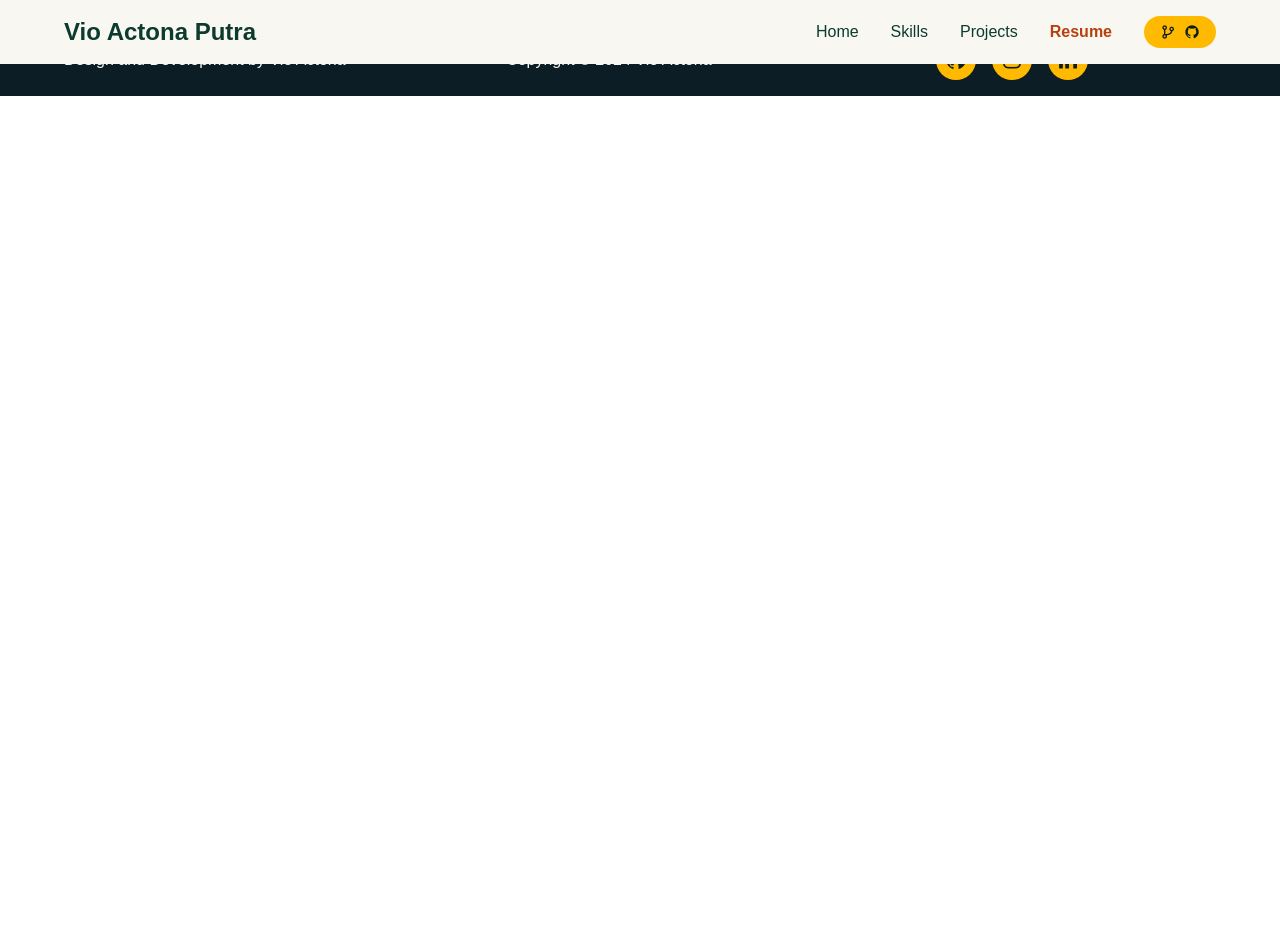
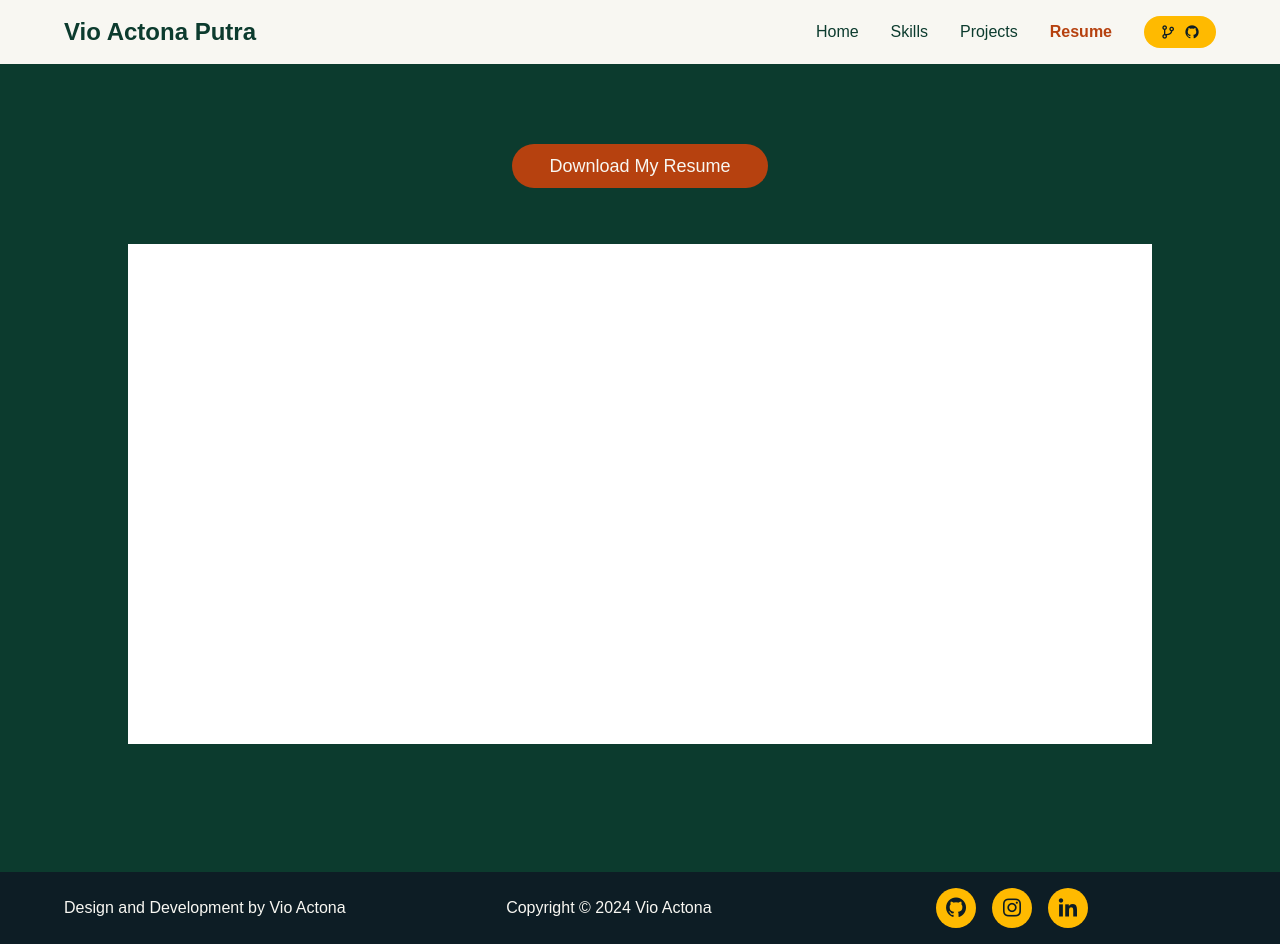
Before and after one commit to actonaa/my-portofolio-vio-actona, a Next.js app: page /resume in a window 1280 px wide. Before the commit the page ends 800 px from the top, so only its background shows below. Built offline with nearby package versions, Linux system fonts and the light colour scheme.

Commit message:
Feat: Resume

```diff
--- a/src/app/resume/page.tsx
+++ b/src/app/resume/page.tsx
@@ -1,7 +1,20 @@
 export default function ResumePage() {
   return (
-    <div>
-      <h1>Resume</h1>
+    <div className="bg-darkgreen pt-36 pb-32">
+      <div className="max-w-5xl flex flex-col items-center justify-center mx-auto komputer:max-w-6xl text-white">
+        <a
+          href="/CV-Vio-Actona-Putra.pdf"
+          download="CV-Vio-Actona-Putra.pdf"
+          className="flex w-1/4 justify-center items-center text-lg mb-2 py-2 px-6 bg-orange rounded-full hover:opacity-80"
+        >
+          Download My Resume
+        </a>
+        <iframe
+          src="/CV-Vio-Actona-Putra.pdf"
+          className="w-full h-[500px] border-0 mt-12"
+          title="Resume"
+        ></iframe>
+      </div>
     </div>
   );
 }
```
Also changed, not shown: 1 other file (tests, documents, lock files or other folders).
